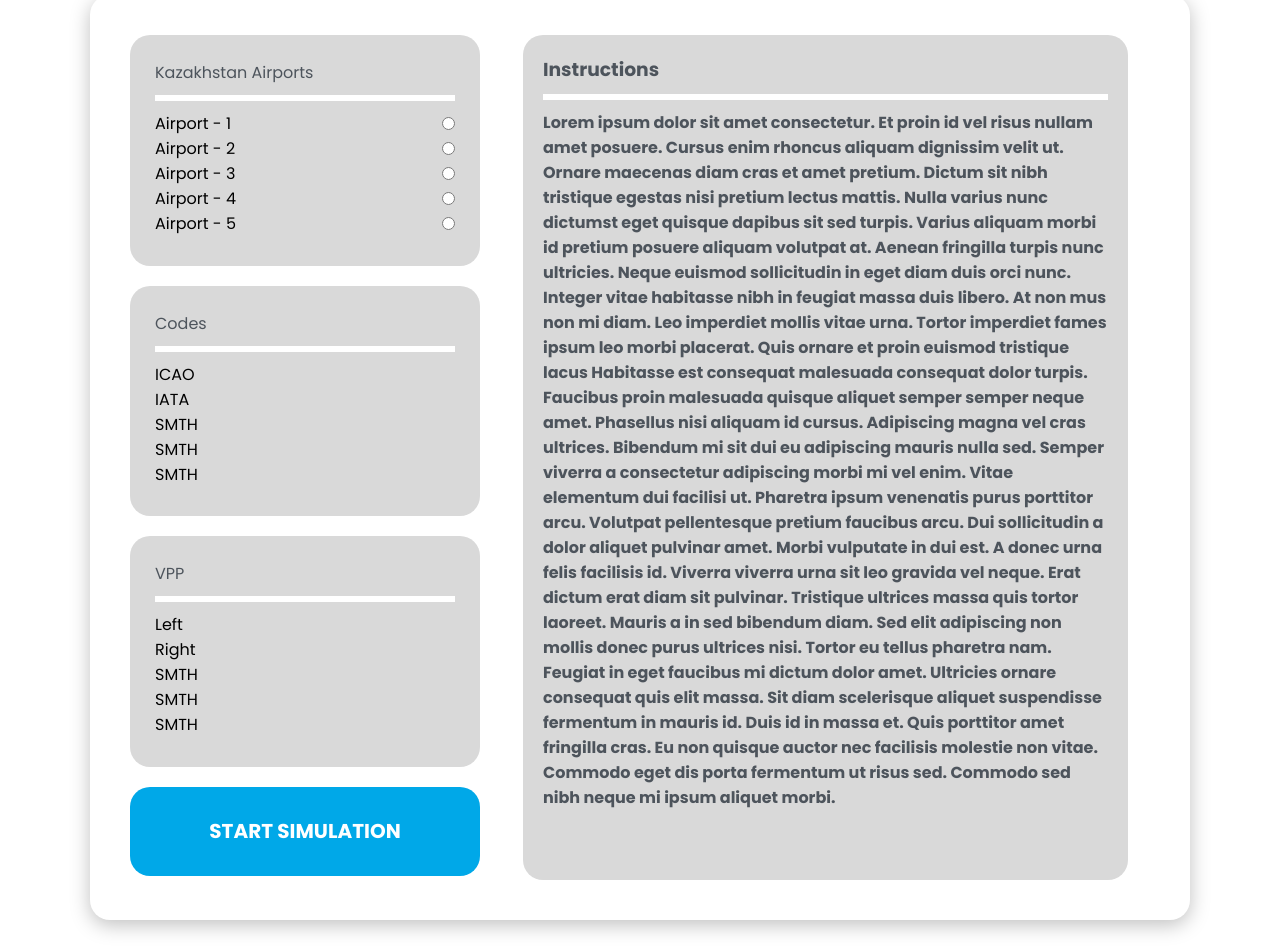
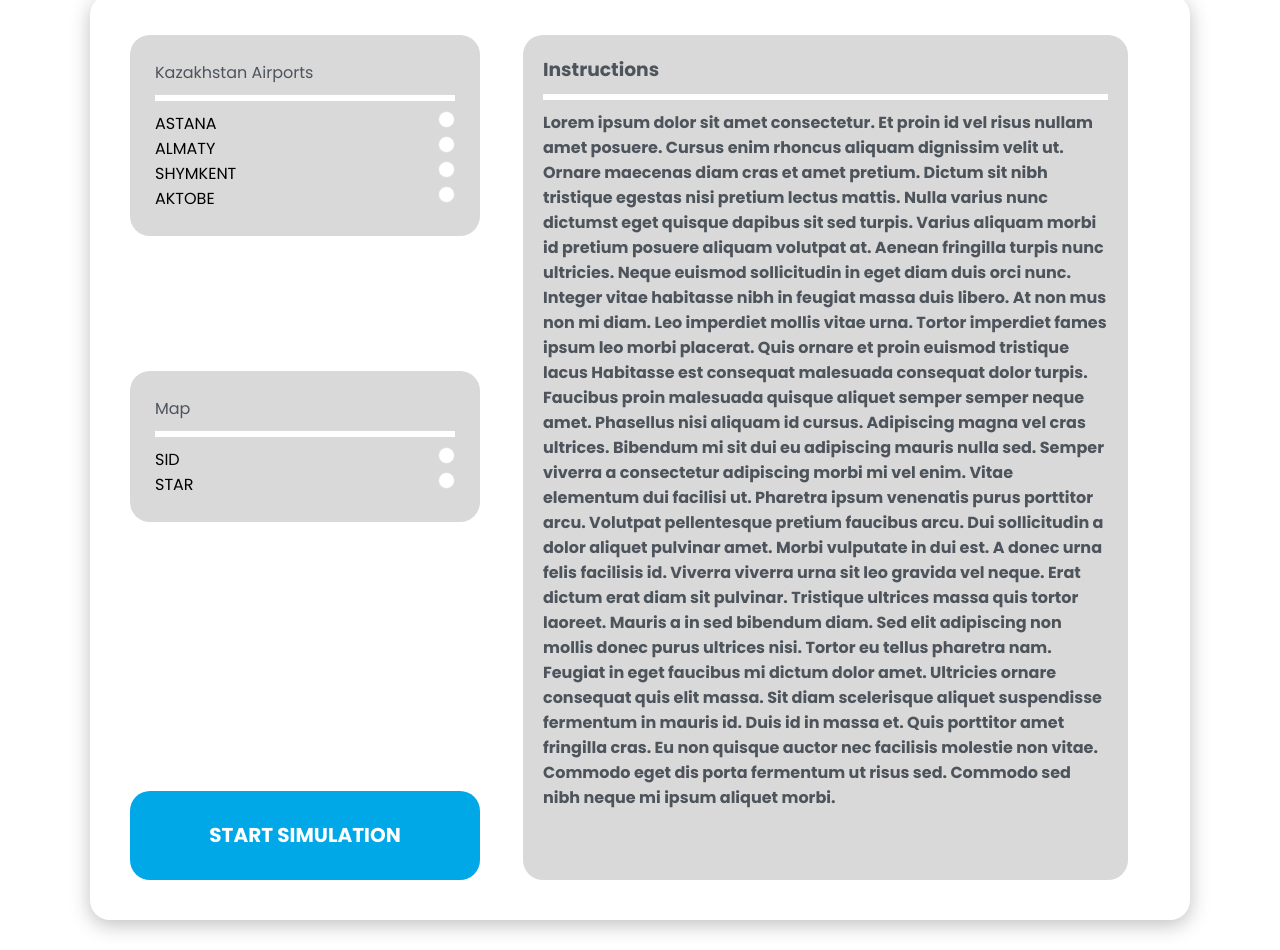
Before and after one commit to CyberMan-00/Front-end_Airport-simulator, a website: page src/index.html in a window 1280 px wide. Shown: the part 1360-2310 px from the top of the page. Drawn offline with nearby package versions, Linux system fonts and the light colour scheme; files that its build step writes are made by us from their sources.

Commit message:
feat: some css and started js for animation

```diff
--- a/src/index.html
+++ b/src/index.html
@@ -42,54 +42,41 @@
                                         <div class="separator"></div>
                                         <ul class="tabs__content__item__animation__info__left__item__content__list">
                                             <li class="tabs__content__item__animation__info__left__item__content__list__unit">
-                                                <p>Airport - 1</p>
-                                                <input type="radio">
+                                                <p>ASTANA</p>
+                                                <input type="checkbox" class="checkbox-round checkbox-round__airport">
                                             </li>
                                             <li class="tabs__content__item__animation__info__left__item__content__list__unit">
-                                                <p>Airport - 2</p>
-                                                <input type="radio">
+                                                <p>ALMATY</p>
+                                                <input type="checkbox" class="checkbox-round checkbox-round__airport">
                                             </li>
                                             <li class="tabs__content__item__animation__info__left__item__content__list__unit">
-                                                <p>Airport - 3</p>
-                                                <input type="radio">
+                                                <p>SHYMKENT</p>
+                                                <input type="checkbox" class="checkbox-round checkbox-round__airport">
                                             </li>
                                             <li class="tabs__content__item__animation__info__left__item__content__list__unit">
-                                                <p>Airport - 4</p>
-                                                <input type="radio">
+                                                <p>AKTOBE</p>
+                                                <input type="checkbox" class="checkbox-round checkbox-round__airport">
                                             </li>
-                                            <li class="tabs__content__item__animation__info__left__item__content__list__unit">
-                                                <p>Airport - 5</p>
-                                                <input type="radio"></li>
                                         </ul>
                                     </div>
                             </div>
                             <div class="tabs__content__item__animation__info__left__item">
                                 <div class="tabs__content__item__animation__info__left__item__content">
-                                    <div class="tabs__content__item__animation__info__left__item__content__title">Codes</div>
+                                    <div class="tabs__content__item__animation__info__left__item__content__title">Map</div>
                                     <div class="separator"></div>
                                     <ul class="tabs__content__item__animation__info__left__item__content__list">
-                                        <li class="tabs__content__item__animation__info__left__item__content__list__unit">ICAO</li>
-                                        <li class="tabs__content__item__animation__info__left__item__content__list__unit">IATA</li>
-                                        <li class="tabs__content__item__animation__info__left__item__content__list__unit">SMTH</li>
-                                        <li class="tabs__content__item__animation__info__left__item__content__list__unit">SMTH</li>
-                                        <li class="tabs__content__item__animation__info__left__item__content__list__unit">SMTH</li>
+                                        <li class="tabs__content__item__animation__info__left__item__content__list__unit">
+                                            <p>SID</p>
+                                            <input type="checkbox" class="checkbox-round checkbox-round__map">
+                                        </li>
+                                        <li class="tabs__content__item__animation__info__left__item__content__list__unit">
+                                            <p>STAR</p>
+                                            <input type="checkbox" class="checkbox-round checkbox-round__map">
+                                        </li>
                                     </ul>
                                 </div>
                             </div>
-                            <div class="tabs__content__item__animation__info__left__item">
-                                <div class="tabs__content__item__animation__info__left__item__content">
-                                    <div class="tabs__content__item__animation__info__left__item__content__title">VPP</div>
-                                    <div class="separator"></div>
-                                    <ul class="tabs__content__item__animation__info__left__item__content__list">
-                                        <li class="tabs__content__item__animation__info__left__item__content__list__unit">Left</li>
-                                        <li class="tabs__content__item__animation__info__left__item__content__list__unit">Right</li>
-                                        <li class="tabs__content__item__animation__info__left__item__content__list__unit">SMTH</li>
-                                        <li class="tabs__content__item__animation__info__left__item__content__list__unit">SMTH</li>
-                                        <li class="tabs__content__item__animation__info__left__item__content__list__unit">SMTH</li>
-                                    </ul>
-                                </div>
-                            </div>
-                            <button>START SIMULATION</button>
+                            <button class="simulation__button">START SIMULATION</button>
                         </div>
                         <div class="tabs__content__item__animation__info__right">
                             <div class="tabs__content__item__animation__info__right__description">
--- a/src/js/script.js
+++ b/src/js/script.js
@@ -38,8 +38,28 @@ tabsParent.addEventListener('click', (e)=>{
     }
 })
 
+/* ANIMATION */
 
+const btnToStart = document.querySelector('.simulation__button');
+const checkboxAirport = document.querySelectorAll('.checkbox-round__airport');
+const checkboxMap = document.querySelectorAll('.checkbox-round__map');
 
+function startSimulation () {
+    btnToStart.addEventListener('click', () => {
+        checkboxAirport.forEach((i)=>{
+            if(i.checked){
+                return console.log(i);
+                }
+        })
+        checkboxMap.forEach((i) => {
+            if(i.checked){
+                return console.log(i)
+            }
+        })
+    })
+}
+
+startSimulation()
 
 
 
--- a/src/sass/blocks/animation.scss
+++ b/src/sass/blocks/animation.scss
@@ -13,8 +13,8 @@
             max-width: 350px;
             display: flex;
             flex-wrap: wrap;
-            gap: 20px;
             &__item{
+                height: min-content;
                 width: 100%;
                 background-color: #D9D9D9;
                 border-radius: 20px;
@@ -43,9 +43,9 @@
                 color: $white;
                 border: none;
                 border-radius: 20px;
-                // padding: 16px 70px;
                 font-size: 20px;
                 font-weight: 700;
+                align-self: flex-end;
             }
         }
         &__right{
@@ -63,3 +63,20 @@
         }
     }
 }
+
+.checkbox-round {
+    width: 1.3em;
+    height: 1.3em;
+    background-color: white;
+    border-radius: 50%;
+    vertical-align: middle;
+    border: 1px solid #ddd;
+    appearance: none;
+    -webkit-appearance: none;
+    outline: none;
+    cursor: pointer;
+}
+
+.checkbox-round:checked {
+    background-color: gray;
+}
```
Also changed, not shown: dist/css/style.min.css, dist/index.html, dist/js/script.js.
